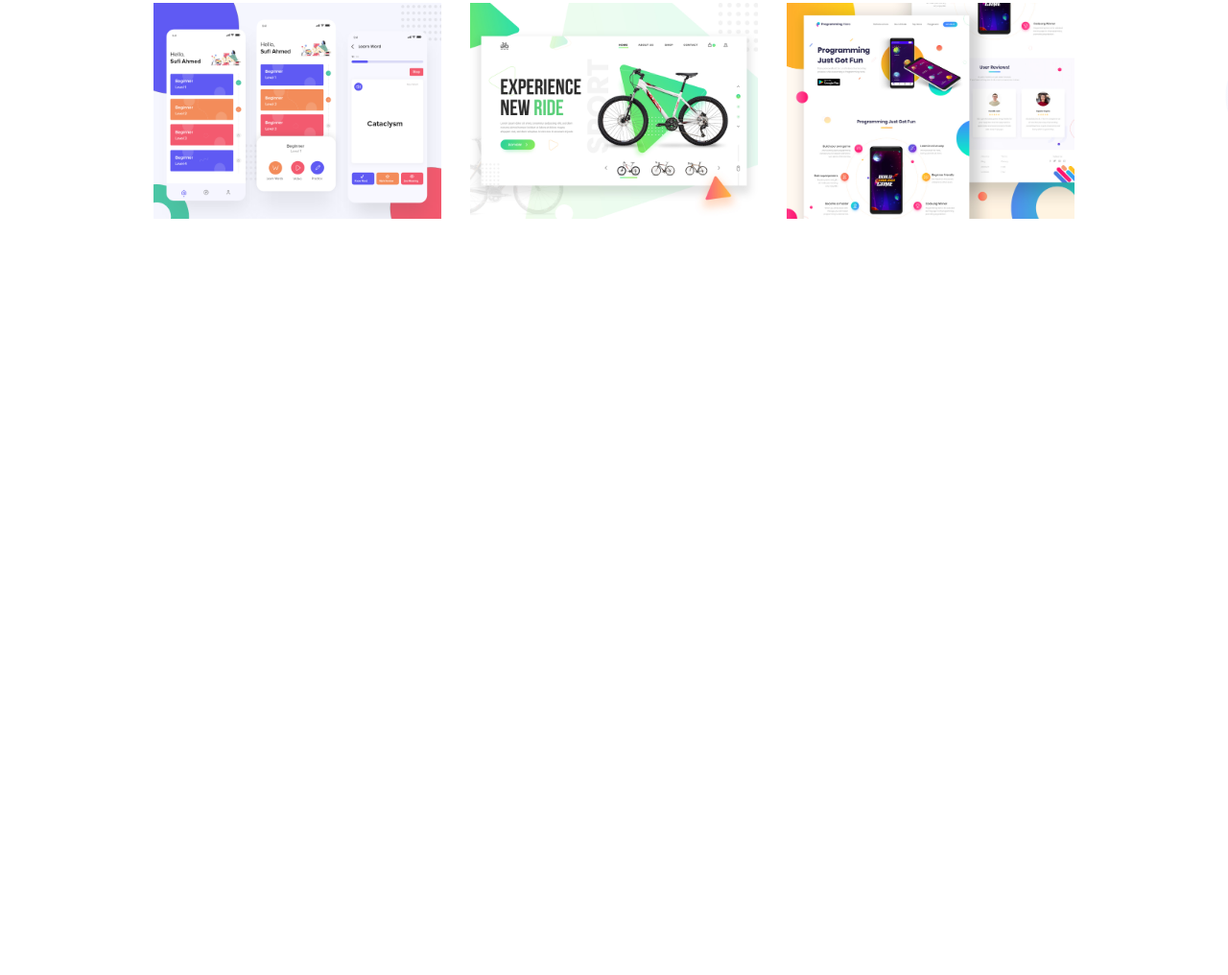
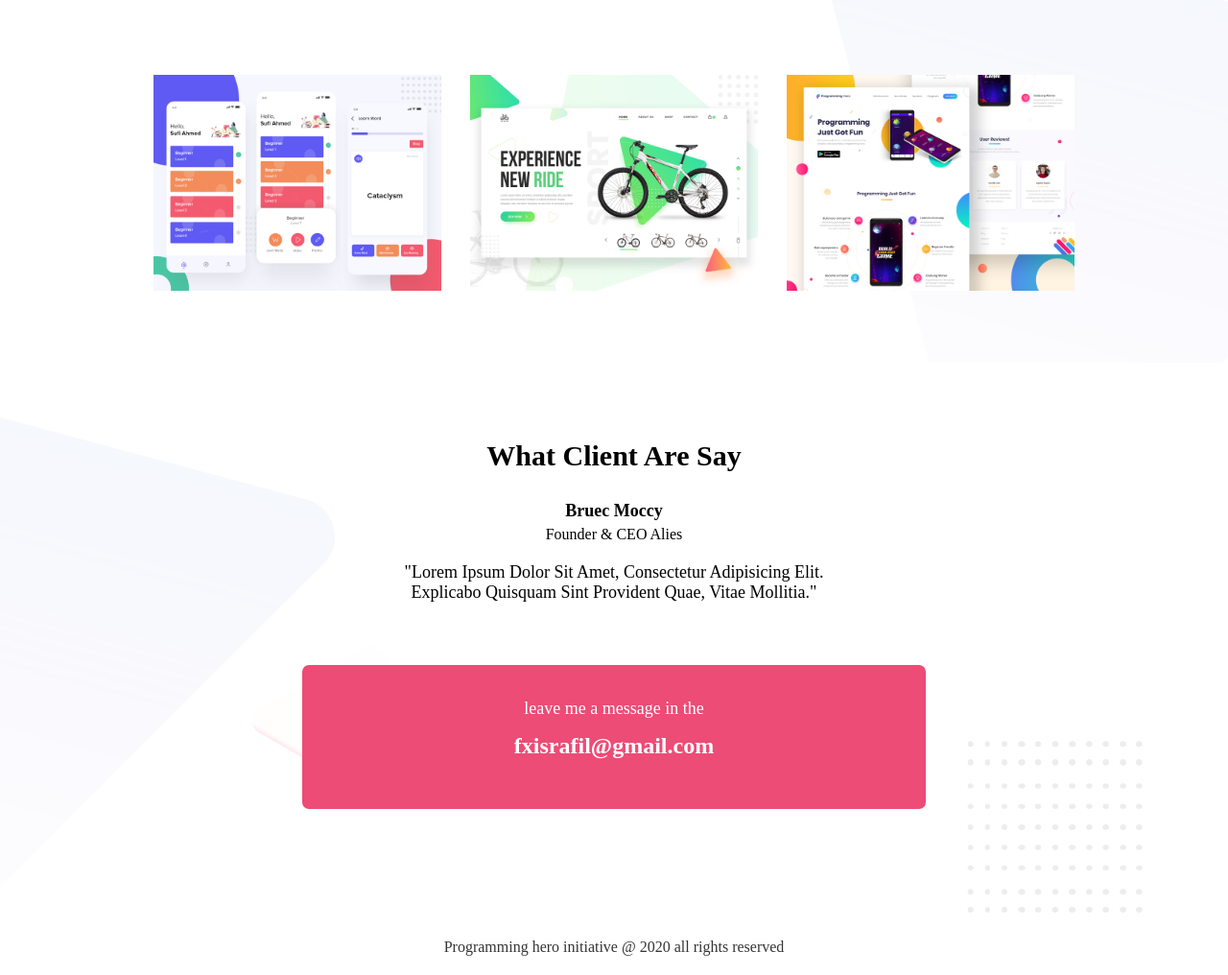
Before and after one commit to israfil94/personal-website, a plain HTML site: page index.html in a window 1280 px wide. Shown: the part 1447-2463 px from the top of the page at 96% size. Before the commit the page ends 1750 px from the top, so only its background shows below. Drawn offline with Linux system fonts and the light colour scheme.

Commit message:
some updated

```diff
--- a/index.html
+++ b/index.html
@@ -15,7 +15,7 @@
             <div class="banner_content gap">
                 <h1>Hello I'm <span>Israfil Hossen</span></h1>
                 <p>I'm Creative web desinger and developer from jashore, bangladesh, working in web design and development sector. I enjoy turning complex problems into simple and beautiful.</p>
-                <a href="https://www.linkedin.com/in/israfil81/">hire me</a>
+                <a target="_blank" href="https://www.linkedin.com/in/israfil81/">hire me</a>
             </div>
             <div class="banner_img">
                 <img src="./images/Profile.png" alt="israfil">
@@ -32,8 +32,8 @@
             </div>
             <div class="biography_content">
                 <h1>biography </h1>
-                <p>I'm Creative web desinger and developer from jashore, bangladesh, working in web design and development sector. I enjoy turning complex problems into simple and beautiful.</p>
-                <a href="https://www.linkedin.com/in/israfil81/">hire me</a>
+                <p>Lorem ipsum dolor sit amet, consectetur adipisicing elit. Natus delectus neque molestiae impedit, magni, suscipit amet porro! Est, minima, repellendus. Nemo in voluptatem laboriosam necessitatibus aut ad, debitis rem veniam magni eaque autem magnam laborum dolorem animi ut ipsum, mollitia.</p>
+                <a target="_blank" href="https://www.linkedin.com/in/israfil81/">download cv</a>
             </div>
         </div>
     </section>
@@ -60,11 +60,29 @@
     </section>
     <!-- work area end-->
 
-    <!-- banner part start-->
-    <!-- banner part end-->
+    <!-- client feedback area start-->
+    <section class="client_bg">
+        <div class="container client">
+            <div class="feedback">
+                <h2>what client are say</h2>
+                <h5>bruec moccy</h5>
+                <p>founder &amp; <span>ceo</span> alies</p>
+                <p>"Lorem ipsum dolor sit amet, consectetur adipisicing elit. <span> Explicabo quisquam sint provident quae, vitae mollitia."</span></p>
+            </div>
+            <div class="contact">
+                <p>leave me a message in the </p>
+                <p>fxisrafil@gmail.com</p>
+            </div>
+        </div>
 
-    <!-- banner part start-->
-    <!-- banner part end-->
+    </section>
+    <!-- client feedback area end-->
+
+    <!-- footer area start-->
+    <footer>
+        <p>Programming hero initiative @ 2020 all rights reserved</p>
+    </footer>
+    <!-- footer area end-->
 </body>
 
 </html>
--- a/style.css
+++ b/style.css
@@ -50,14 +50,14 @@ a{
     margin-top: 20px;
 }
 .banner_bg .banner .banner_content a{
-    font-size: 20px;
+    font-size: 18px;
     text-transform: uppercase;
-    color: #fff;
+    color: #ffffff;
     display: inline-block;
-    padding: 10px 25px;
-    background: #e8134a;
+    padding: 7px 25px;
+    background: #ec4c76;
     border-radius: 5px;
-    margin-top: 20px;
+    margin-top: 30px;
 }
 .banner_bg .banner .banner_img{
     width: 465px;
@@ -72,7 +72,10 @@ a{
 
 /*===biography area start===*/
 .biography_bg{
-    background: #f1f1f1;
+    background: url(./images/biography-bg.png);
+    background-repeat: no-repeat;
+    background-size: cover;
+    background-position: center;
     height: 650px
 }
 .biography_bg .biography{
@@ -86,7 +89,7 @@ a{
 .biography_bg .biography .biography_content h1{
     font-size: 40px;
     text-transform: capitalize;
-    margin-top: 100px;
+    margin-top: 200px;
 }
 .biography_bg .biography .biography_content h1 span{
     display: block;
@@ -101,14 +104,14 @@ a{
     margin-top: 20px;
 }
 .biography_bg .biography .biography_content a{
-    font-size: 20px;
-    text-transform: uppercase;
+    font-size: 18px;
+    text-transform: capitalize;
     color: #fff;
     display: inline-block;
     padding: 10px 25px;
     background: #e8134a;
     border-radius: 5px;
-    margin-top: 20px;
+    margin-top: 30px;
 }
 .biography_bg .biography .biography_img{
     width: 465px;
@@ -127,6 +130,8 @@ a{
     height: 500px;
     background: url(./images/latest-work-bg.png);
     background-repeat: no-repeat;
+    background-size: cover;
+    background-position: center;
 }
 .work_bg .work{
     height: 100%;
@@ -134,9 +139,9 @@ a{
 .work_bg .work .heading{
     height: 150px;
     text-align: center;
+    margin-top: 75px;
 }
 .work_bg .work .heading h2{
-    padding-top: 70px;
     text-transform: capitalize;
     font-size: 40px;
 }
@@ -155,6 +160,72 @@ a{
 }
 /*===work area end===*/
 
-/*===banner area start===*/
+/*===client feedback area start===*/
+.client_bg{
+    height: 600px;
+    background: url(./images/footer-bg.png);
+    background-repeat: no-repeat;
+    background-size: cover;
+    background-position: center;
+}
+.client_bg .client{
+    height: 100%;
+}
+.client_bg .client .feedback{
+    height: 300px;
+    text-align: center;
+}
+.client_bg .client .feedback h2{
+    font-size: 30px;
+    text-transform: capitalize;
+    padding-top: 80px;
+}
+.client_bg .client .feedback h5{
+    font-size: 18px;
+    text-transform: capitalize;
+    margin-top: 30px;
+}
+.client_bg .client .feedback p{
+    text-transform: capitalize;
+    margin-top: 5px;
+}
+.client_bg .client .feedback p span{
+    text-transform: uppercase;
+}
+.client_bg .client .feedback p:last-child{
+    font-size: 18px;
+    margin-top: 20px;
+    text-transform: capitalize;
 
-/*===banner area end===*/
+}
+.client_bg .client .feedback p:last-child span{
+    display: block;
+    text-transform: capitalize;
+}
+.client_bg .client .contact{
+    height: 150px;
+    width: 650px;
+    text-align: center;
+    background: #ec4c76;
+    border-radius: 7px;
+    margin: 15px auto;
+}
+.client_bg .client .contact p{
+    font-size: 18px;
+    color: #ffffff;
+    padding-top: 35px;
+}
+.client_bg .client .contact p:last-child{
+    padding-top: 15px;
+    font-size: 24px;
+    font-weight: 700;
+}
+/*===client feedback area end===*/
+
+/*===footer area start===*/
+footer{
+    text-align: center;
+    color: #353535;
+    padding-bottom: 20px;
+}
+/*===footer area end===*/
```
